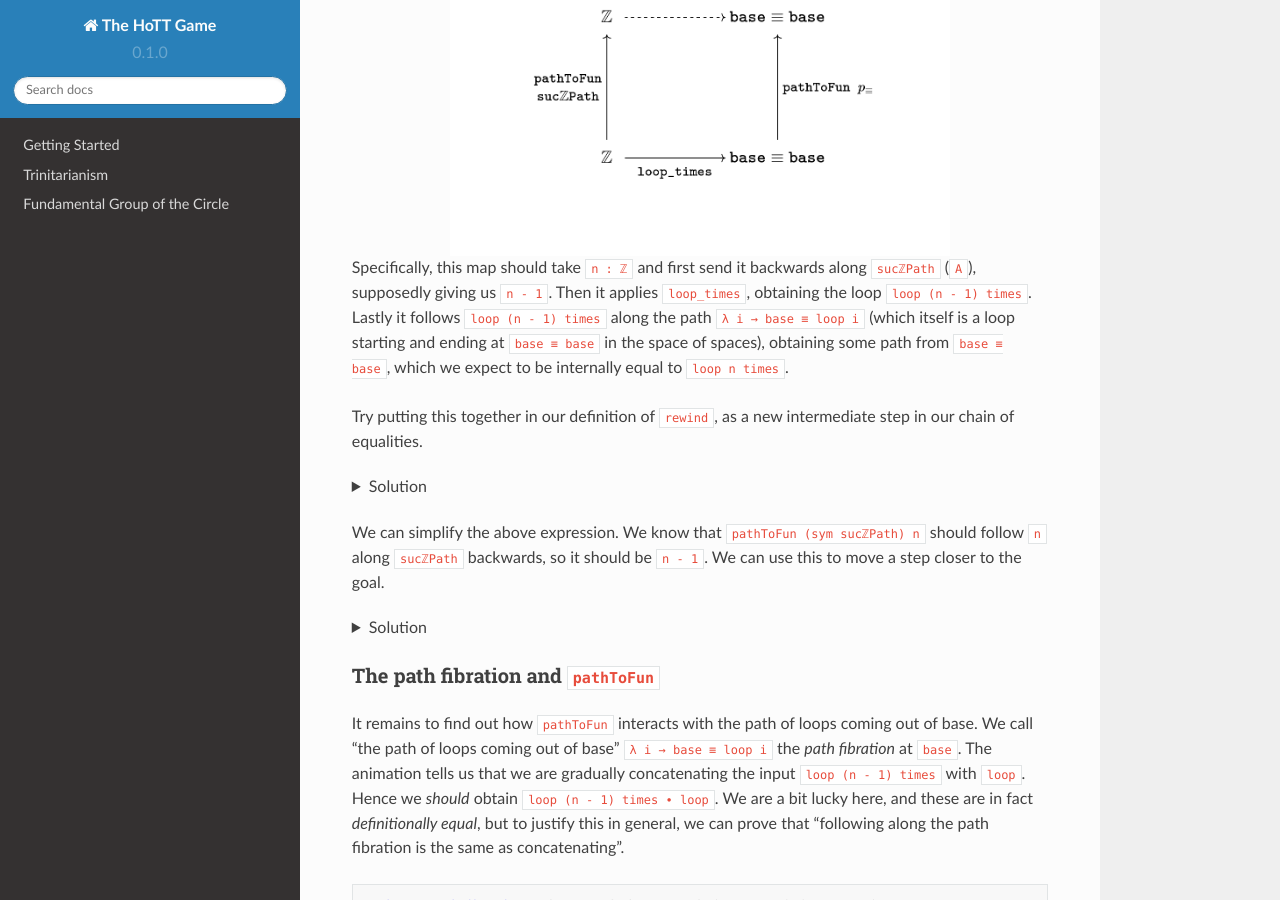
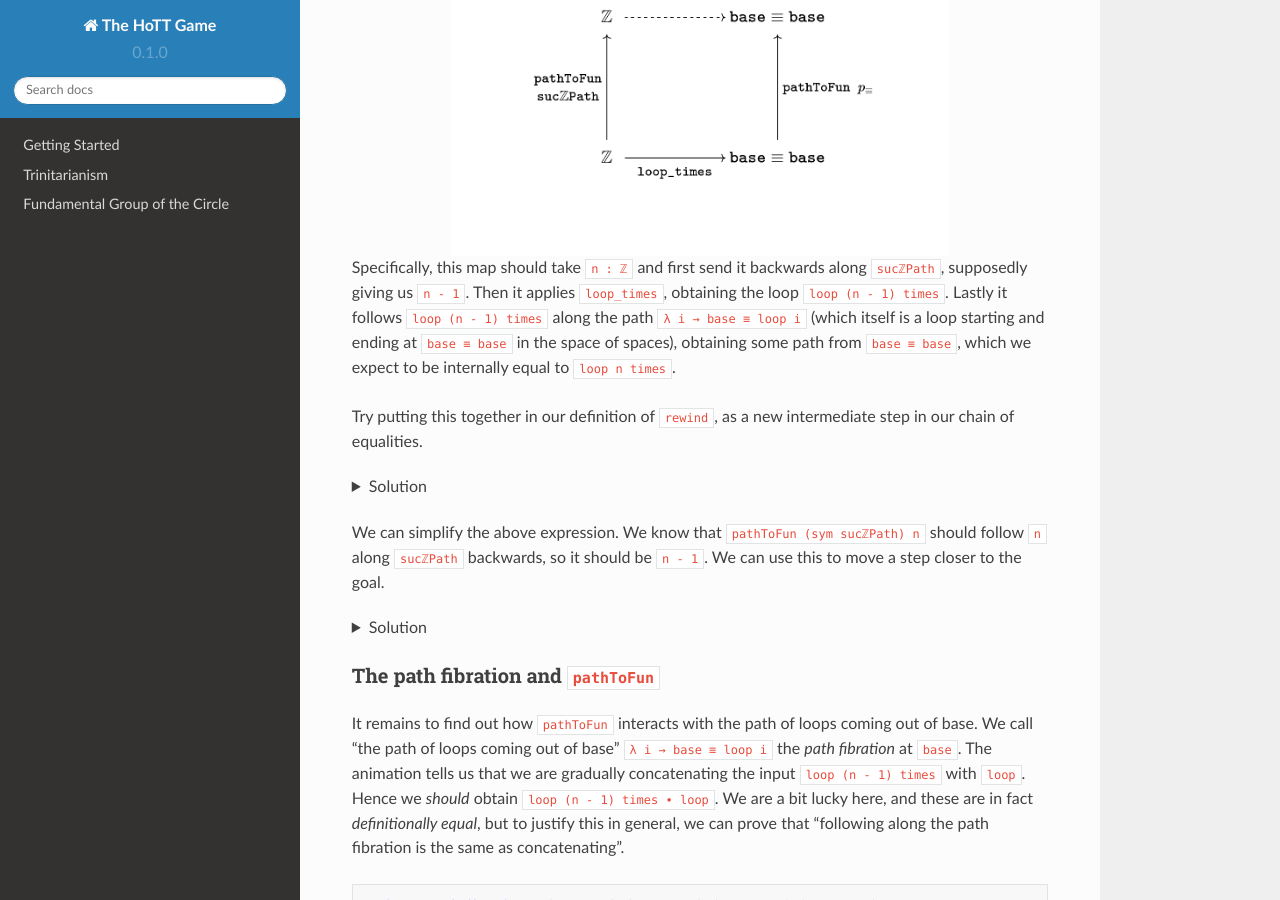
Before and after one commit to thehottgame/theHoTTGameGuide, a Sphinx documentation site: the page built from docs/source/1-fundamental-group/quest-3.rst, in a window 1280 px wide and 900 px high, scrolled down 3287 px. Built offline with Sphinx 7.4.7 and the Read the Docs theme 2.0.0, drawn with Linux system fonts in a browser that asks for light colours.

Commit message:
fixed bug

```diff
--- a/docs/source/1-fundamental-group/quest-3.rst
+++ b/docs/source/1-fundamental-group/quest-3.rst
@@ -237,7 +237,7 @@ by following along the diagram
   :align: center
 
 Specifically, this map should take ``n : ℤ`` and first send it backwards along
-``sucℤPath`` (``A``), supposedly giving us ``n - 1``.
+``sucℤPath``, supposedly giving us ``n - 1``.
 Then it applies ``loop_times``, obtaining the loop ``loop (n - 1) times``.
 Lastly it follows ``loop (n - 1) times`` along the path ``λ i → base ≡ loop i``
 (which itself is a loop starting and ending at ``base ≡ base`` in the space of spaces),
```
